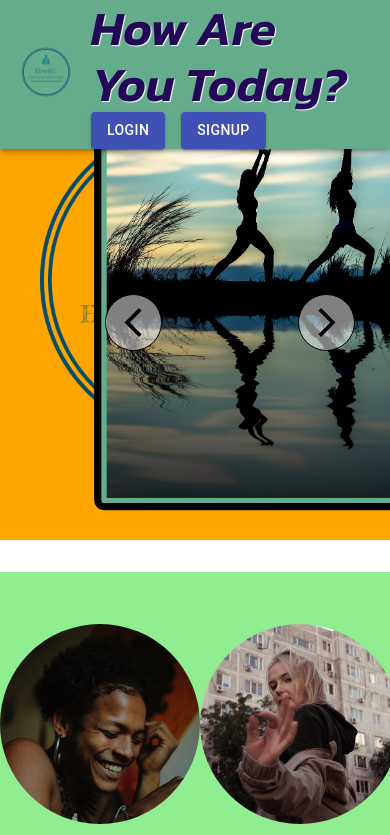
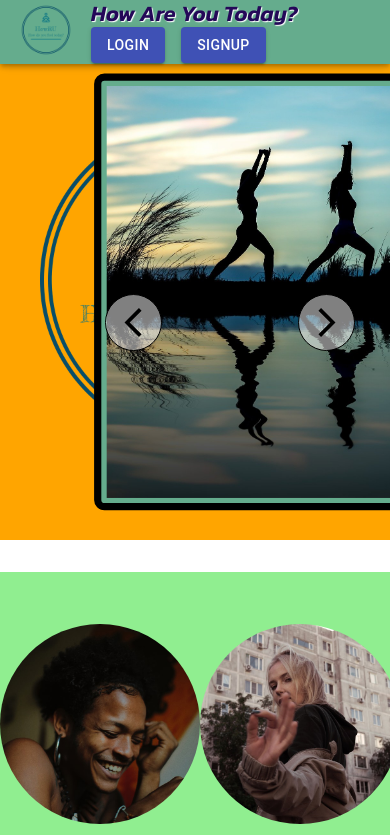
Before and after one commit to Xavy-Romeo/how-r-u, a React (Create React App) app in the folder client/: page / in a window 390 px wide. Shown: the top 835 px of the page. Built offline with nearby package versions, Linux system fonts and the light colour scheme; no server answers.

Commit message:
responsive header

```diff
--- a/client/src/components/Header/index.js
+++ b/client/src/components/Header/index.js
@@ -8,6 +8,7 @@ import AppBar from '@material-ui/core/AppBar';
 import Toolbar from '@material-ui/core/Toolbar';
 import Grid from '@material-ui/core/Grid';
 import Box from '@material-ui/core/Box';
+import Hidden from '@material-ui/core/Hidden';
 
 import Login from '../Login';
 import Signup from '../SignUp';
@@ -37,6 +38,7 @@ export default function Header({ urlEndpoint, setUrlEndpoint }) {
               ? classes.toolBar2
               : '' }`}
         >
+          {/* <Hidden xsDown> */}
             <Box
               onClick={() => setUrlEndpoint('HOME')}
             >
@@ -44,9 +46,10 @@ export default function Header({ urlEndpoint, setUrlEndpoint }) {
                 <img src={Logo} className={classes.logoHeader} alt='logo' />
               </NavLink>
             </Box>
+          {/* </Hidden> */}
 
           <Grid container justifyContent='space-between' alignItems='center'>
-            <Grid item>
+            <Grid item xs={12} sm={9} md={10}>
               <Grid container>
                 {Auth.loggedIn()
                   ? (
@@ -65,7 +68,7 @@ export default function Header({ urlEndpoint, setUrlEndpoint }) {
               </Grid>
             </Grid>
 
-            <Grid item>
+            <Grid item xs={12} sm={3} md={2} className={classes.buttonsDiv}>
               {urlEndpoint !== 'HOME' && (
                 <NavLink to='/' variant='text' className={classes.homeButton}>
                   <Button
--- a/client/src/components/Header/styles.js
+++ b/client/src/components/Header/styles.js
@@ -15,7 +15,7 @@ const useStyles = makeStyles({
         marginRight: '15px',
         '&:hover': {
             transform: 'scale(1.2)'
-        }
+        },
     },
     navLinks: {
         background: 'linear-gradient(45deg, #FE6B8B 30%, #FF8E53 90%)',
@@ -25,6 +25,13 @@ const useStyles = makeStyles({
         color: 'white',
         height: 48,
         padding: '0 30px',
+    },
+    buttonsDiv: {
+        display: 'flex',
+        justifyContent:'flex-end',
+        '@media (max-width:599px)': {
+            justifyContent:'flex-start'
+        },
     },
     button: {
         marginRight: '1rem',
@@ -37,7 +44,16 @@ const useStyles = makeStyles({
         marginRight: '20px',
         fontWeight: 'bold',
         textShadow: '1px 1px 1px white',
-        color: 'rgb(36, 8, 88)'
+        color: 'rgb(36, 8, 88)',
+        '@media (max-width:1279px)': {
+            fontSize: '36px'
+        },
+        '@media (max-width:959px)': {
+            fontSize: '28px'
+        },
+        '@media (max-width:700px)': {
+            fontSize: '22px'
+        }
     },
     homeButton: {
         textDecoration: 'none',
```
Lines whose indentation alone changed are shown as unchanged.
